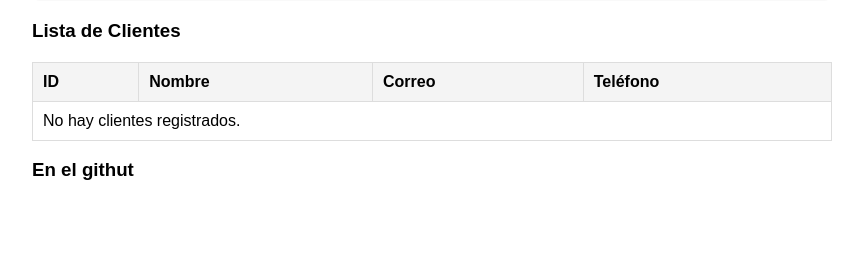
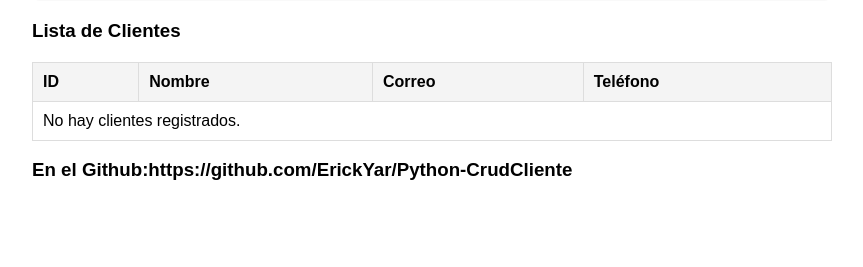
Before and after one commit to ErickYar/Python-CrudCliente, a Flask app: page / in a window 1280 px wide. Shown: the part 243-510 px from the top of the page, without its empty margins (208-1071 px from the left). Run offline with Flask 3, Linux system fonts and the light colour scheme; data that the repository does not hold is empty.

Commit message:
poniendo el gitHub

```diff
--- a/templates/index.html
+++ b/templates/index.html
@@ -50,6 +50,6 @@
             {% endfor %}
         </tbody>
     </table>
-    <h3>En el githut</h3>
+    <h3>En el Github:https://github.com/ErickYar/Python-CrudCliente</h3>
 </body>
 </html>
```
